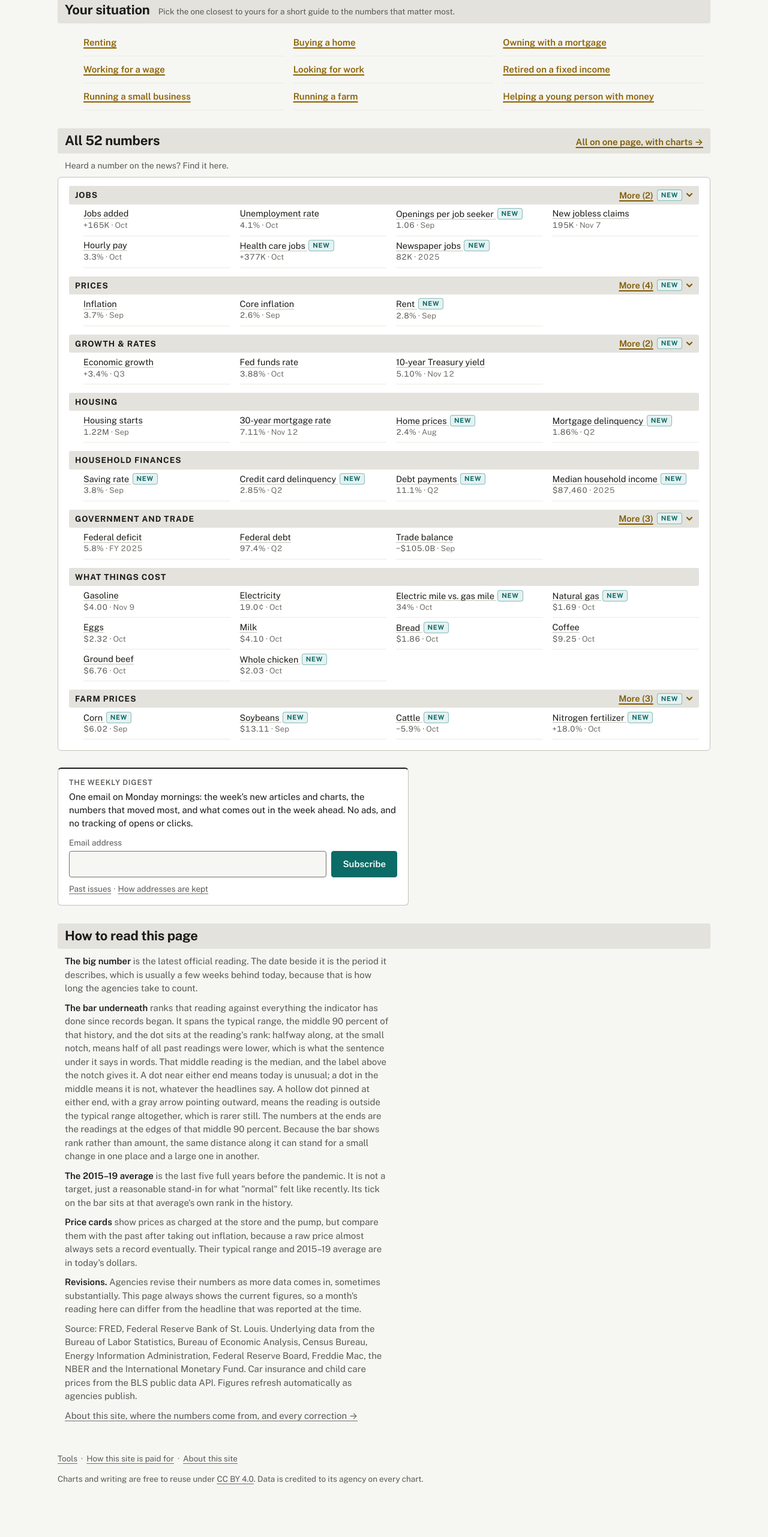
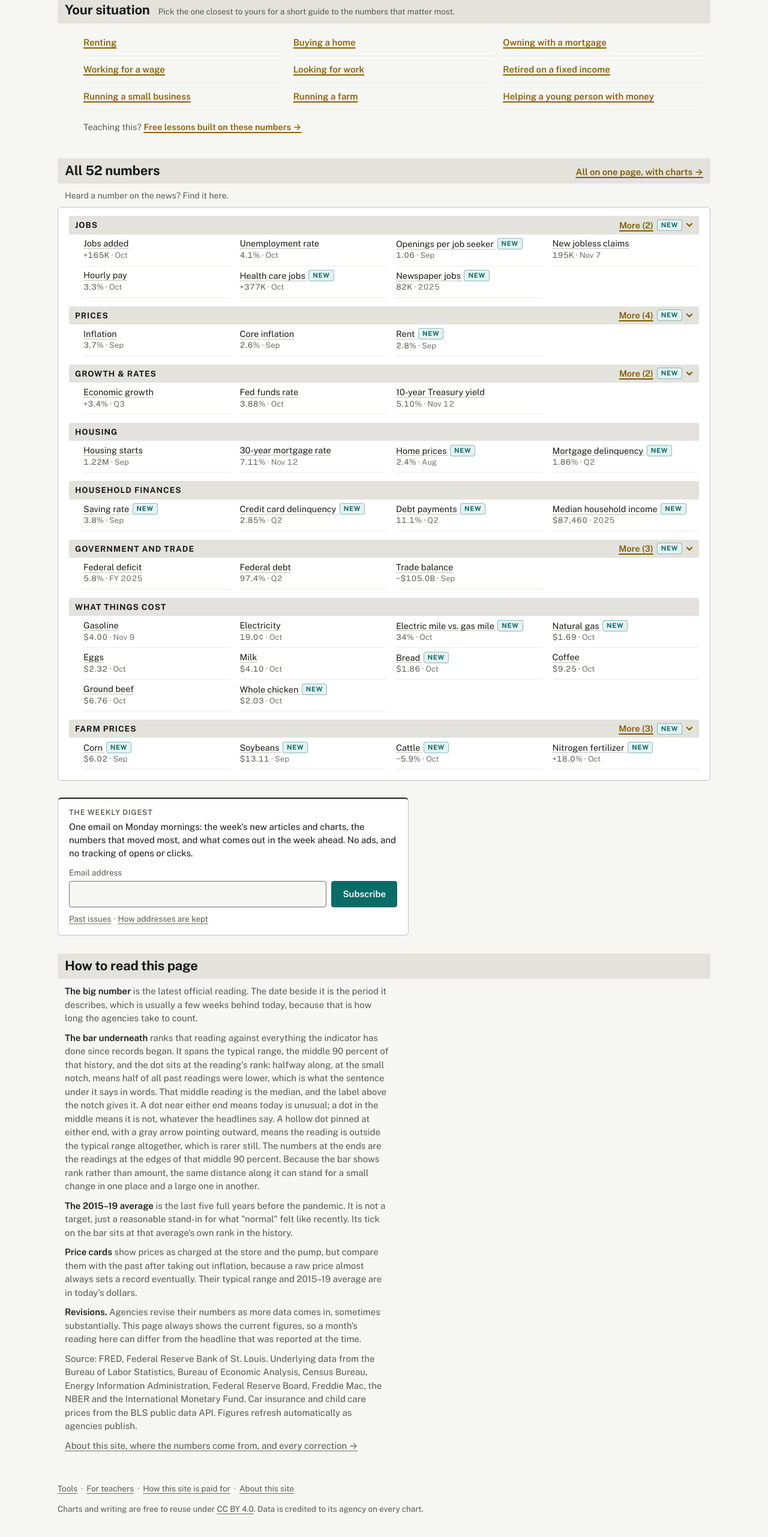
Before and after one commit to wellgoodluck/wellgoodluck.github.io, a plain HTML site: page index.html in a window 1280 px wide. Shown: the part 1167-3730 px from the top of the page at 60% size. Before the commit the page ends 3680 px from the top, so only its background shows below. Drawn offline with Linux system fonts and the light colour scheme; no server answers.

Commit message:
Add files via upload

```diff
--- a/index.html
+++ b/index.html
@@ -402,6 +402,9 @@
   .paths li { border-bottom: 1px solid var(--grid); }
   .paths a.wf { display: flex; min-height: 44px; padding: 4px 0; line-height: 1.3; }
   @media (max-width: 760px) { .paths { grid-template-columns: repeat(2, minmax(0, 1fr)); } }
+  /* Nov 14: "Teaching this?" under the links, its text lined up with theirs */
+  .paths-teach { margin: 6px 0 0; padding: 0 12px 0 calc(var(--ip-border, 1px) + var(--ip-pad-x, 18px) + var(--grp-pad-x, 10px) + var(--row-indent, 14px)); font-size: 14.5px; color: var(--ink-2); }
+  .paths-teach a.wf { font-size: 14.5px; }
 
   /* All 28 numbers: an intro line with the ochre link at the right, then a framed panel of group bands and rows */
   .allintro { display: flex; flex-wrap: wrap; justify-content: space-between; align-items: center; gap: 0 20px; margin: 0 0 8px; }
@@ -733,7 +736,7 @@
 
 <footer class="wrap home-foot home-only" id="home-foot">
   <div class="frel" id="frel" hidden></div>
-  <p class="links"><a href="tools/">Tools</a><span class="sep" aria-hidden="true">·</span><a href="articles/how-this-site-is-paid-for.html">How this site is paid for</a><span class="sep" aria-hidden="true">·</span><a href="articles/about.html">About this site</a></p>
+  <p class="links"><a href="tools/">Tools</a><span class="sep" aria-hidden="true">·</span><a href="articles/for-teachers.html">For teachers</a><span class="sep" aria-hidden="true">·</span><a href="articles/how-this-site-is-paid-for.html">How this site is paid for</a><span class="sep" aria-hidden="true">·</span><a href="articles/about.html">About this site</a></p>
   <p class="lic">Charts and writing are free to reuse under <a href="https://creativecommons.org/licenses/by/4.0/" rel="license noopener">CC BY 4.0</a>. Data is credited to its agency on every chart.</p>
 </footer>
 <footer class="about full-only">
@@ -754,6 +757,7 @@
     <p id="attribution"></p>
     <p class="reuse">Free to reuse with credit: Economy in Context (economyincontext.org). The charts and writing here are licensed <a href="https://creativecommons.org/licenses/by/4.0/" rel="license noopener">CC BY 4.0</a>. Credit the data to its source, named on each chart.</p>
     <p>This site has no ads and no agenda beyond putting the numbers in context. It explains how things work. It is not tax, legal or financial advice. It sets no cookies and keeps nothing that identifies you; it does count page views, clicks on a few links on the home page, and uses of the share, copy and print buttons on articles. The optional weekly email is sent through Buttondown, which keeps the addresses for that and nothing else. It is paid for by the person who runs it, out of pocket; <a href="articles/how-this-site-is-paid-for.html">here is how</a>, how visits are counted, and how to chip in if you want to. Questions and corrections: <a href="mailto:hello@economyincontext.org">hello@economyincontext.org</a>.</p>
+    <p><a href="articles/for-teachers.html">For teachers: free lessons built on these numbers →</a></p>
     <p><a href="articles/about.html">About this site, where the numbers come from, and every correction →</a></p>
   </div>
 </footer>
@@ -1619,6 +1623,10 @@
     paths.appendChild(band('paths-h', 'Your situation', 'Pick the one closest to yours for a short guide to the numbers that matter most.'));
     paths.appendChild(el('ul', { class: 'paths' }, HOME_PATHS.map(([label, url]) => el('li', {}, [el('a', { class: 'wf', href: url, text: label })]))));
     track(paths, 'home-situation', 'Home: Your situation');
+    // Nov 14: one line under the links for teachers, counted on its own
+    const teach = el('p', { class: 'paths-teach' }, ['Teaching this? ', el('a', { class: 'wf', href: 'articles/for-teachers.html', text: 'Free lessons built on these numbers →' })]);
+    track(teach, 'home-teachers', 'Home: For teachers');
+    paths.appendChild(teach);
     main.appendChild(paths);
     main.appendChild(topLink());
 
```
Also changed, not shown: chart.html (+1 -0 lines), 2 other files.
